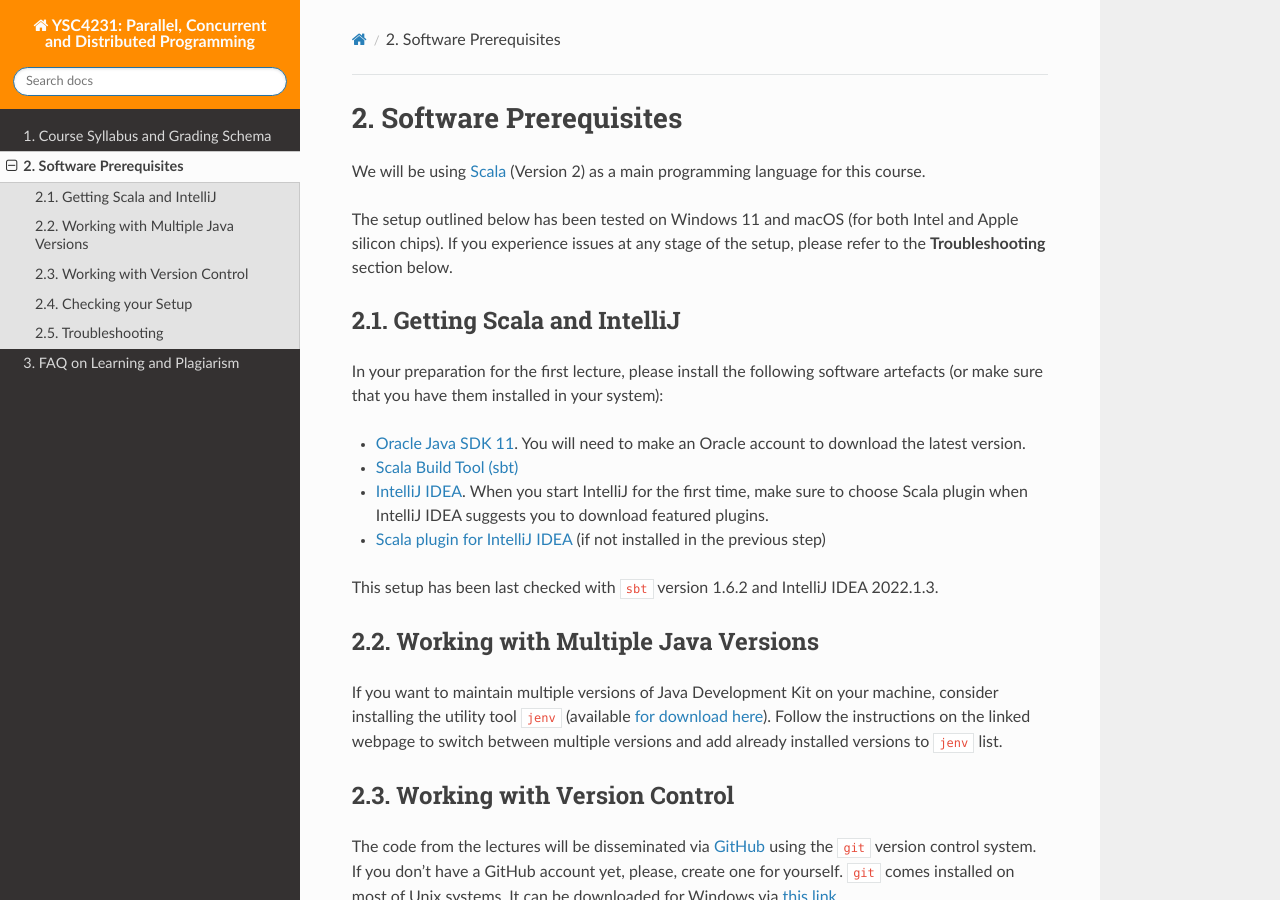
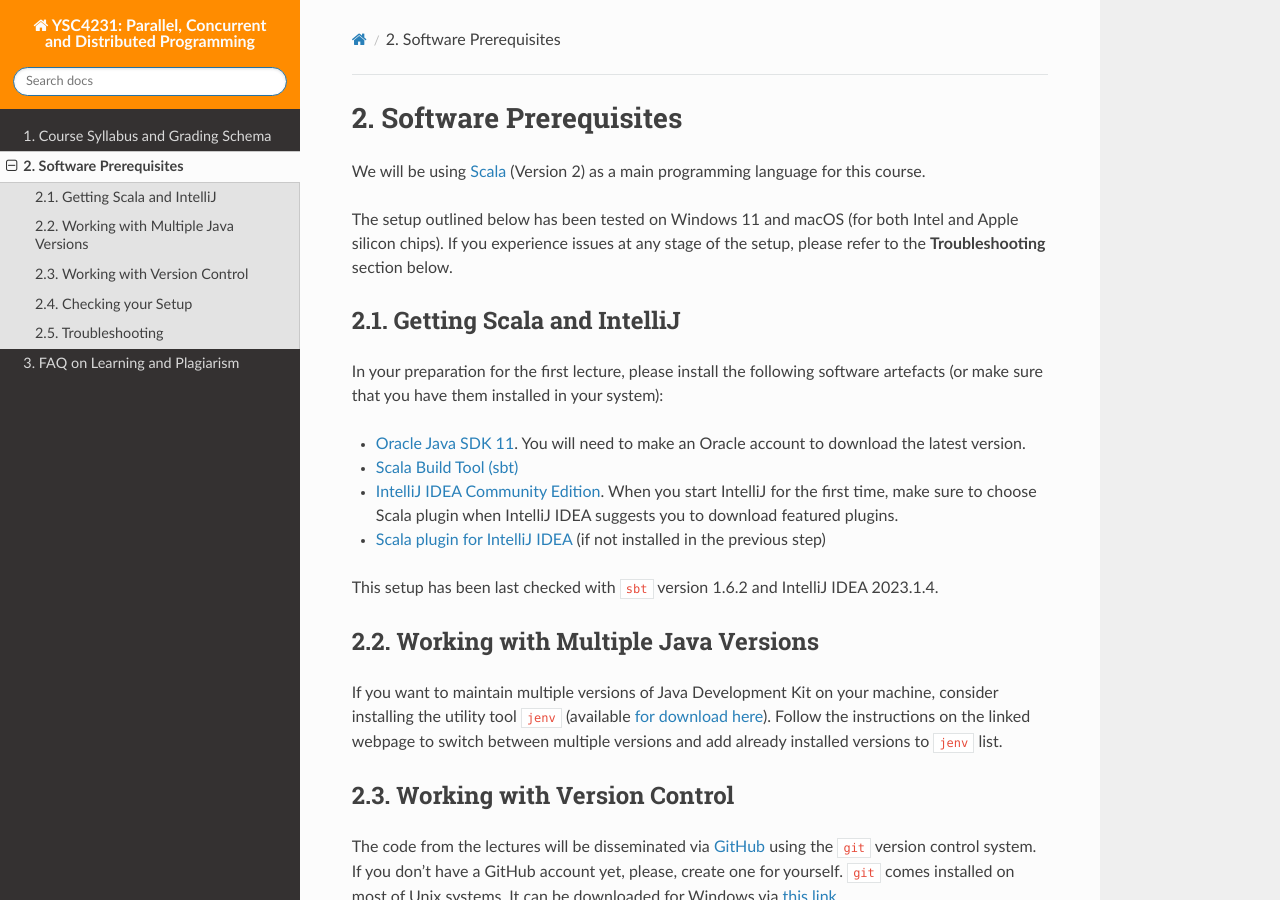
Before and after one commit to ilyasergey/YSC4231, a Sphinx documentation site: the page built from source/prerequisites.rst, in a window 1280 px wide and 900 px high. Built offline with Sphinx 7.4.7 and the Read the Docs theme 2.0.0, drawn with Linux system fonts in a browser that asks for light colours.

Commit message:
fixed prerequisites

```diff
--- a/source/prerequisites.rst
+++ b/source/prerequisites.rst
@@ -19,14 +19,13 @@ In your preparation for the first lecture, please install the following software
 * `Oracle Java SDK 11 <https://www.oracle.com/sg/java/technologies/javase/jdk11-archive-downloads.html>`_.
   You will need to make an Oracle account to download the latest version.
 * `Scala Build Tool (sbt) <https://www.scala-sbt.org/download.html>`_
-* `IntelliJ IDEA <https://www.jetbrains.com/idea/>`_. When you start IntelliJ for the first time, make sure to choose Scala plugin when IntelliJ IDEA suggests you to download featured plugins.
+* `IntelliJ IDEA Community Edition <https://www.jetbrains.com/edu-products/download/#section=idea>`_. When you start IntelliJ for the first time, make sure to choose Scala plugin when IntelliJ IDEA suggests you to download featured plugins.
 * `Scala plugin for IntelliJ IDEA <https://www.jetbrains.com/help/idea/discover-intellij-idea-for-scala.html>`_ (if not installed in the previous step)
 
 ..
    All these components can be found at the `Scala 2 Download page  <https://www.scala-lang.org/download/scala2.html>`_.
 
-This setup has been last checked with ``sbt`` version 1.6.2 and
-IntelliJ IDEA 2022.1.3.
+This setup has been last checked with ``sbt`` version 1.6.2 and IntelliJ IDEA 2023.1.4.
 
 Working with Multiple Java Versions
 -----------------------------------
```
